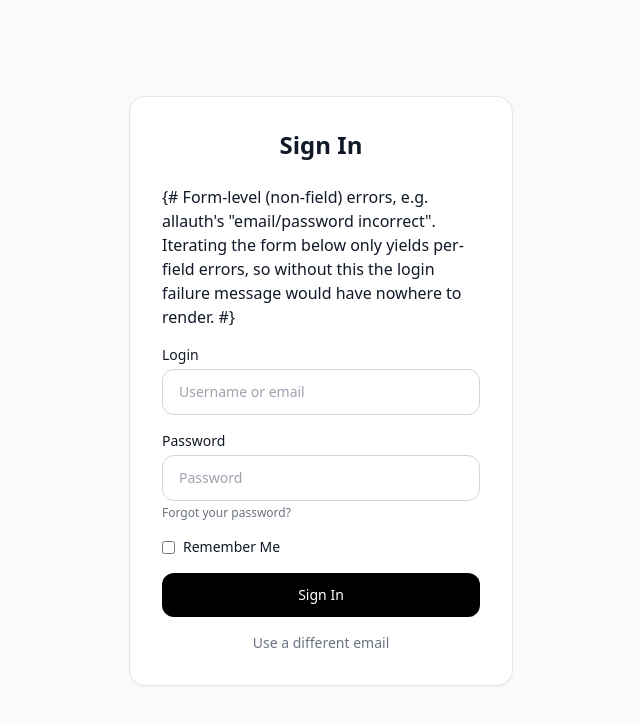
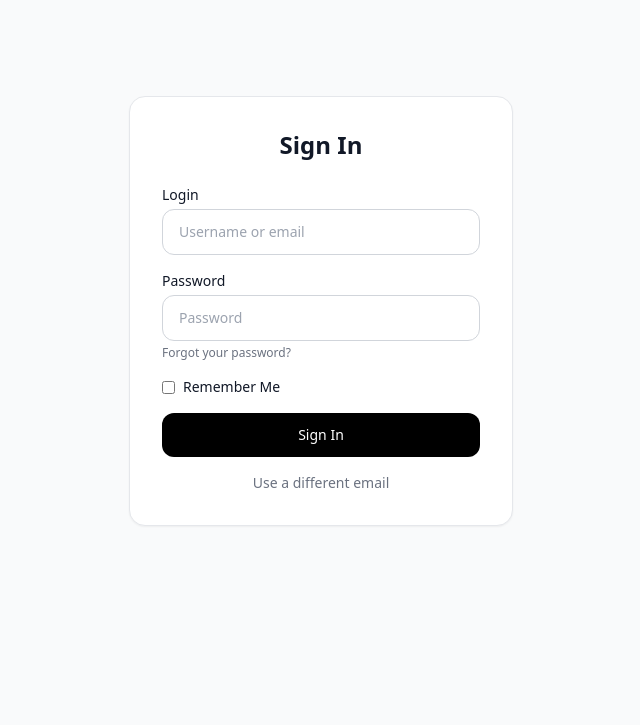
Before and after one commit to minzhankuo-0719/shortlink, a Django app: page /accounts/login/ in a window 1280 px wide. Shown: the part 49-774 px from the top of the page, without its empty margins (319-959 px from the left). Run offline with Django 5.2, Linux system fonts and the light colour scheme; some libraries are stand-ins or nearby versions.

Commit message:
fix: use {% comment %} for a multi-line template comment that leaked as text
Django's {# #} comment is single-line only; the multi-line one here was not
parsed as a comment and rendered as visible text on the signup page.

Co-Authored-By: Claude Opus 4.8 <noreply@anthropic.com>

```diff
--- a/templates/allauth/elements/fields.html
+++ b/templates/allauth/elements/fields.html
@@ -1,7 +1,10 @@
 {% load allauth %}
-{# Form-level (non-field) errors, e.g. allauth's "email/password incorrect".
-   Iterating the form below only yields per-field errors, so without this the
-   login failure message would have nowhere to render. #}
+{% comment %}
+    Form-level (non-field) errors, e.g. allauth's "email/password incorrect".
+    Iterating the form below only yields per-field errors, so without this the
+    login failure message would have nowhere to render. (Multi-line {% comment %}
+    not {# #}, which is single-line only and would otherwise leak as page text.)
+{% endcomment %}
 {% for error in attrs.form.non_field_errors %}
     <p class="text-red-600 text-sm mb-2 dark:text-red-400">{{ error }}</p>
 {% endfor %}
```
